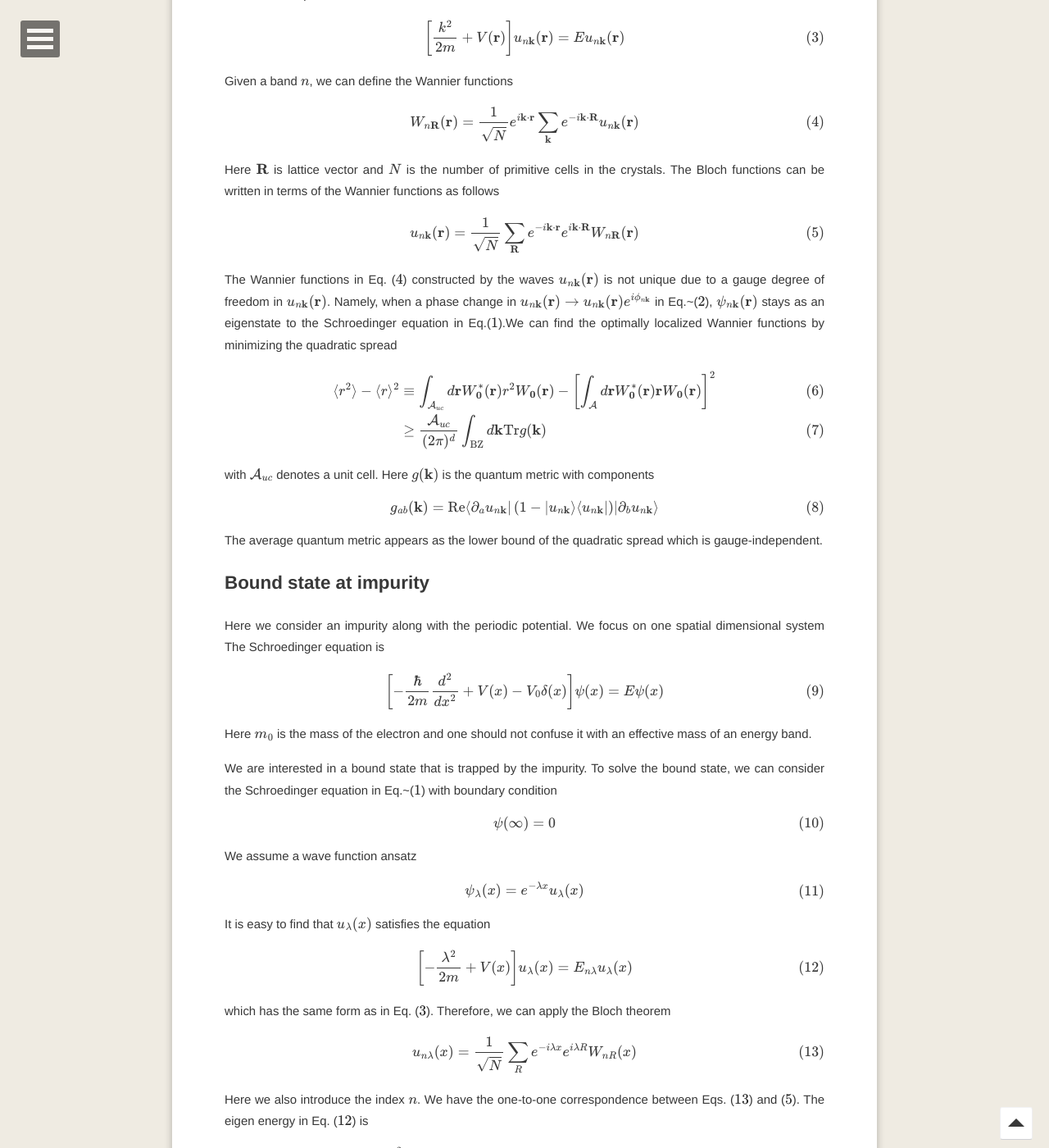
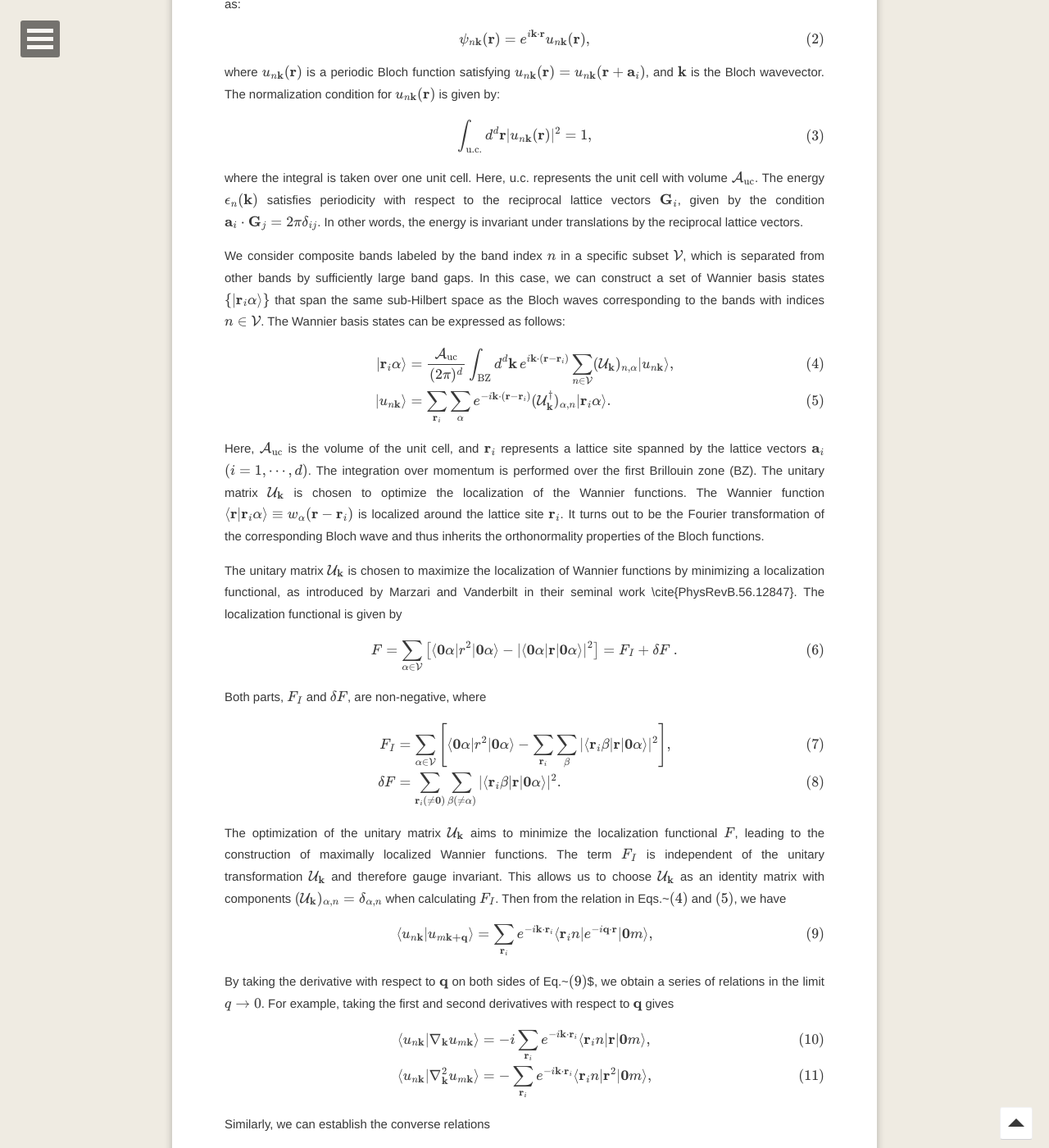
Before and after one commit to shuaichenphysics/shuaichenphysics.github.io, a Jekyll site: the page built from _posts/2023-10-20-bound state in a periodic potential.md, in a window 1280 px wide and 1400 px high, scrolled down 731 px. Shown: the whole window at 82% size. Built offline with Jekyll 4.4.1, drawn with Linux system fonts in a browser that asks for light colours; formulas are drawn with MathJax 3; comment, search, counter and statistics services are not loaded; some of the changed text lies outside the part shown.

Commit message:
Update 2023-10-20-bound state in a periodic potential.md

```diff
--- a/_posts/2023-10-20-bound state in a periodic potential.md
+++ b/_posts/2023-10-20-bound state in a periodic potential.md
@@ -1,219 +1,164 @@
 ---
 layout: post
-title: "Bound state and Bloch wave, Wannier function"
-date: 2023-10-20
-excerpt: "How can the Wannier wave influence a bound state "
-tags: [Wannier function, Schroedinger equation]
+title: "Wanner waves, tight-binding model and quantum geometry"
+date: 2023-11-13
+excerpt: "Construct tight-binding model with a periodic potential"
+tags: [Quantum geoemtry, Bloch theorem]
 comments: true
 ---
 
-# Bound states under a periodic potential
+* toc
+{:toc}
 
-## Schroedinger equation and Bloch waves
+# Wanner waves, tight-binding model, and quantum geometry
 
-We first recall the Schroedinger equation with a periodic potential
+We begin with the single-particle Schroedinger equation in $$d$$ spatial dimensions
 
 $$
-\left[-\frac{\nabla^{2}}{2m}+V(\mathbf{r})\right]\psi(\mathbf{r})=E\psi(\mathbf{r})\label{eq:bloch}
+H\vert\psi\rangle=\left[-\frac{(\hbar\nabla)^{2}}{2m}+V(\mathbf{r})\right]\vert\psi\rangle, \label{eq:Hcont}
 $$
 
-Here $$V(\mathbf{r})$$ is a periodic potential $$V(\mathbf{r})=V(\mathbf{r}+\mathbf{a})$$.
-The system obeys the translation symmetry and the Bloch theorem
-tells that a general solution has the form as
+where $$V(\mathbf{r}+\mathbf{a}_{i})=V(\mathbf{r})$$ represents a periodic potential, and $$\mathbf{a}_{i}$$ ($$i=1,\cdots,d$$) defines a lattice system.
+According to the Bloch theorem, the solutions, known as Bloch waves, for an energy band $$n$$ can be expressed as:
 
 $$
-\psi_{n\mathbf{k}}(\mathbf{r})=e^{i\mathbf{k}\cdot\mathbf{r}}u_{n\mathbf{k}}(\mathbf{r})\label{eq:solution}
+\psi_{n\mathbf{k}}(\mathbf{r})=e^{i\mathbf{k}\cdot\mathbf{r}}u_{n\mathbf{k}}(\mathbf{r}),
 $$
 
-where $$u_{n\mathbf{k}}(\mathbf{r})$$ is also periodic with $$u_{n\mathbf{k}}(\mathbf{r})=u_{n\mathbf{k}}(\mathbf{r}+\mathbf{a})$$
-and $$n$$ is the band index. The wave function $$u_{n\mathbf{k}}(\mathbf{r})$$
-satisfies the equation
+where $$u_{n\mathbf{k}}(\mathbf{r})$$ is a periodic Bloch function satisfying $$u_{n\mathbf{k}}(\mathbf{r})=u_{n\mathbf{k}}(\mathbf{r}+\mathbf{a}_{i})$$, and $$\mathbf{k}$$ is the Bloch wavevector. The normalization condition for $$u_{n\mathbf{k}}(\mathbf{r})$$ is given by:
 
 $$
-\left[\frac{k^{2}}{2m}+V(\mathbf{r})\right]u_{n\mathbf{k}}(\mathbf{r})=Eu_{n\mathbf{k}}(\mathbf{r})\label{eq:uk}
+\int_{\text{u.c.}}d^{d}\mathbf{r} \vert u_{n\mathbf{k}}(\mathbf{r})\vert^{2}=1,
 $$
 
-Given a band $$n$$, we can define the Wannier functions
+where the integral is taken over one unit cell.
+Here, u.c. represents the unit cell with volume $$\mathcal{A}_\mathrm{uc}$$. The energy $$\epsilon_n(\mathbf{k})$$ satisfies periodicity with respect to the reciprocal lattice vectors $$\mathbf{G}_i$$, given by the condition $$\mathbf{a}_i \cdot \mathbf{G}_j = 2\pi \delta_{ij}$$. In other words, the energy is invariant under translations by the reciprocal lattice vectors.
 
-$$
-W_{n\mathbf{R}}(\mathbf{r})=\frac{1}{\sqrt{N}}e^{i\mathbf{k}\cdot\mathbf{r}}\sum_{\mathbf{k}}e^{-i\mathbf{k}\cdot\mathbf{R}}u_{n\mathbf{k}}(\mathbf{r})\label{eq:Wannier}
-$$
-
-Here $$\mathbf{R}$$ is lattice vector and $$N$$ is the number of primitive
-cells in the crystals. The Bloch functions can be written in terms
-of the Wannier functions as follows
-
-$$
-u_{n\mathbf{k}}(\mathbf{r})=\frac{1}{\sqrt{N}}\sum_{\mathbf{R}}e^{-i\mathbf{k}\cdot\mathbf{r}}e^{i\mathbf{k}\cdot\mathbf{R}}W_{n\mathbf{R}}(\mathbf{r})\label{eq:unk}
-$$
-
-The Wannier functions in Eq. (\ref{eq:Wannier}) constructed by the
-waves $$u_{n\mathbf{k}}(\mathbf{r})$$ is not unique due to a gauge
-degree of freedom in $$u_{n\mathbf{k}}(\mathbf{r})$$. Namely, when
-a phase change in $$u_{n\mathbf{k}}(\mathbf{r})\rightarrow u_{n\mathbf{k}}(\mathbf{r})e^{i\phi_{n\mathbf{k}}}$$
-in Eq.~(\ref{eq:solution}), $$\psi_{n\mathbf{k}}(\mathbf{r})$$ stays
-as an eigenstate to the Schroedinger equation in Eq.(\ref{eq:bloch}).We
-can find the optimally localized Wannier functions by minimizing the
-quadratic spread
+We consider composite bands labeled by the band index $$n$$ in a specific subset $$\mathcal{V}$$, which is separated from other bands by sufficiently large band gaps. In this case, we can construct a set of Wannier basis states $$\{\vert\mathbf{r}_i\alpha\rangle\}$$ that span the same sub-Hilbert space as the Bloch waves corresponding to the bands with indices $$n\in\mathcal{V}$$.
+The Wannier basis states can be expressed as follows:
 
 $$
 \begin{align}
-\langle r^{2}\rangle-\langle r\rangle^{2} & \equiv\int_{\mathcal{A}_{uc}}d\mathbf{r}W_{\mathbf{0}}^{*}(\mathbf{r})r^{2}W_{\mathbf{0}}(\mathbf{r})-\left[\int_{\mathcal{A}}d\mathbf{r}W_{\mathbf{0}}^{*}(\mathbf{r})\mathbf{r}W_{\mathbf{0}}(\mathbf{r})\right]^{2}\\
- & \geq\frac{\mathcal{A}_{uc}}{(2\pi)^{d}}\int_{\mathrm{BZ}}d\mathbf{k}\mathrm{Tr}g(\mathbf{k})
+\vert\mathbf{r}_i\alpha\rangle &= \frac{\mathcal{A}_\mathrm{uc}}{(2\pi)^d}\int_\mathrm{BZ} d^d\mathbf{k}\, e^{i\mathbf{k}\cdot(\mathbf{r}-\mathbf{r}_i)} \sum_{n\in\mathcal{V}} (\mathcal{U}_\mathbf{k})_{n,\alpha} \vert u_{n\mathbf{k}}\rangle, \label{eq:wannier_Bloch1} \\
+\vert u_{n\mathbf{k}}\rangle &= \sum_{\mathbf{r}_i}\sum_\alpha e^{-i\mathbf{k}\cdot(\mathbf{r}-\mathbf{r}_i)} (\mathcal{U}_\mathbf{k}^\dagger)_{\alpha,n} \vert\mathbf{r}_i\alpha\rangle. \label{eq:wannier_Bloch2}
 \end{align}
 $$
 
-with $$\mathcal{A}_{uc}$$ denotes a unit cell. Here $$g(\mathbf{k})$$
-is the quantum metric with components
+Here, $$\mathcal{A}_\mathrm{uc}$$ is the volume of the unit cell, and $$\mathbf{r}_i$$ represents a lattice site spanned by the lattice vectors $$\mathbf{a}_i$$ $$(i=1,\cdots,d)$$. The integration over momentum is performed over the first Brillouin zone (BZ). The unitary matrix $$\mathcal{U}_\mathbf{k}$$ is chosen to optimize the localization of the Wannier functions.
+The Wannier function $$\langle\mathbf{r}\vert\mathbf{r}_i\alpha\rangle \equiv w_\alpha(\mathbf{r}-\mathbf{r}_i)$$ is localized around the lattice site $$\mathbf{r}_i$$. It turns out to be the Fourier transformation of the corresponding Bloch wave and thus inherits the orthonormality properties of the Bloch functions.
 
-$$
-g_{ab}(\mathbf{k})=\mathrm{Re}\langle\partial_{a}u_{n\mathbf{k}}\vert\left(1-\vert u_{n\mathbf{k}}\rangle\langle u_{n\mathbf{k}}\vert\right)\vert\partial_{b}u_{n\mathbf{k}}\rangle
-$$
 
-The average quantum metric appears as the lower bound of the quadratic
-spread which is gauge-independent.
-
-## Bound state at impurity
-
-Here we consider an impurity along with the periodic potential. We
-focus on one spatial dimensional system The Schroedinger equation
-is
-
-$$
-\left[-\frac{\hbar}{2m}\frac{d^{2}}{dx^{2}}+V(x)-V_{0}\delta(x)\right]\psi(x)=E\psi(x)
-$$
-
-Here $$m_{0}$$ is the mass of the electron and one should not confuse it
-with an effective mass of an energy band.
-
-We are interested in a bound state that is trapped by the impurity.
-To solve the bound state, we can consider the Schroedinger equation
-in Eq.~(\ref{eq:bloch}) with boundary condition
-
-$$
-\psi(\infty)=0
-$$
-
-We assume a wave function ansatz
-
-$$
-\psi_{\lambda}(x)=e^{-\lambda x}u_{\lambda}(x)
-$$
-
-It is easy to find that $$u_{\lambda}(x)$$ satisfies the equation
-
-$$
-\left[-\frac{\lambda^{2}}{2m}+V(x)\right]u_{\lambda}(x)=E_{n\lambda}u_{\lambda}(x)\label{eq:enl}
-$$
-
-which has the same form as in Eq. (\ref{eq:uk}). Therefore, we can
-apply the Bloch theorem
-
-$$
-u_{n\lambda}(x)=\frac{1}{\sqrt{N}}\sum_{R}e^{-i\lambda x}e^{i\lambda R}W_{nR}(x)\label{eq:u_l}
-$$
-
-Here we also introduce the index $$n$$. We have the one-to-one
-correspondence between Eqs. (\ref{eq:u_l}) and (\ref{eq:unk}). The
-eigen energy in Eq. (\ref{eq:enl}) is
+The unitary matrix $$\mathcal{U}_{\mathbf{k}}$$ is chosen to maximize the localization of Wannier functions by minimizing a localization functional, as introduced by Marzari and Vanderbilt in their seminal work \cite{PhysRevB.56.12847}. The localization functional is given by
 
 $$
 \begin{align}
-E_{n\lambda} & =-\frac{\lambda^{2}}{2m}+\sum_{\delta}e^{-i\lambda\delta}t(\delta)\nonumber \\
- & =-\frac{\lambda^{2}}{2m}+t(0)+2\mathrm{Re}\left[e^{-i\lambda a}t(a)\right]+2\mathrm{Re}\left[e^{-i2\lambda a}t(2a)\right]+\cdots
+F & =\sum_{\alpha\in\mathcal{V}}\left[\langle\mathbf{0}\alpha\vert r^{2}\vert\mathbf{0}\alpha\rangle-\vert\langle\mathbf{0}\alpha\vert\mathbf{r}\vert\mathbf{0}\alpha\rangle\vert^{2}\right]  =F_{I}+\delta F~.
 \end{align}
 $$
 
-with $$\delta=0,\pm a,\pm2a,\cdots$$ and
-
-$$
-t(\delta)=\int_{0}^{a}dxW_{R}(x)V(x)W_{R+\delta}^{*}(x)
-$$
-
-If the profile of $$W_{R}(x)$$ exponentially decays, the hopping integral
-$$t(\delta)$$ decays exponentially as $$\delta$$ increases. Noting that
-$$E_{n\lambda=0}>E_{n\lambda>0}$$, we can conclude that the bound states
-have the energy lower than $$\sum_{\delta}e^{-i\lambda\delta}t(\delta)$$
-while a scattering scattering state is larger than $$\sum_{\delta}e^{-i\lambda\delta}t(\delta)$$
-given a band $$n$$.
-
-For the impurity problem, we can construct the wave function
+Both parts, $$F_I$$ and $$\delta F$$, are non-negative, where
 
 $$
 \begin{align}
-\psi_{n\lambda}(x)= & \begin{cases}
-\frac{1}{\sqrt{N}}e^{-\lambda x}u_{n\lambda}(x) & x\geq0\\
-\frac{1}{\sqrt{N}}Ae^{-\lambda\vert x\vert}u_{n\lambda}(x) & x<0
-\end{cases}
+F_{I} & =\sum_{\alpha\in\mathcal{V}}\left[\langle\mathbf{0}\alpha\vert r^{2}\vert\mathbf{0}\alpha\rangle-\sum_{\mathbf{r}_{i}}\sum_{\beta}\vert\langle\mathbf{r}_{i}\beta\vert\mathbf{r}\vert\mathbf{0}\alpha\rangle\vert^{2}\right],\\
+\delta F & =\sum_{\mathbf{r}_{i}(\neq\mathbf{0})}\sum_{\beta(\neq\alpha)}\vert\langle\mathbf{r}_{i}\beta\vert\mathbf{r}\vert\mathbf{0}\alpha\rangle\vert^{2}.
 \end{align}
 $$
 
-At the $$x=0$$, we have the condition
+The optimization of the unitary matrix $$\mathcal{U}_{\mathbf{k}}$$ aims to minimize the localization functional $$ F $$, leading to the construction of maximally localized Wannier functions.
+The term $$F_I$$ is independent of the unitary transformation $$\mathcal{U}_{\mathbf{k}}$$ and therefore gauge invariant. This allows us to choose $$\mathcal{U}_{\mathbf{k}}$$ as an identity matrix with components $$(\mathcal{U}_{\mathbf{k}})_{\alpha,n}=\delta_{\alpha,n}$$ when calculating $$F_I$$.
+Then from the relation in Eqs.~$$(\ref{eq:wannier_Bloch1})$$ and $$(\ref{eq:wannier_Bloch2})$$, we have
 
 $$
 \begin{align}
-\psi_{n}(0^{+}) & =\psi_{n}(0^{-})\\
--\frac{1}{2m}\left[\psi^{\prime}(0^{+})-\psi^{\prime}(0^{-})\right] & =V_{0}\psi(0)
+\langle u_{n\mathbf{k}}\vert u_{m\mathbf{k+q}}\rangle & =\sum_{\mathbf{r}_{i}}e^{-i\mathbf{k}\cdot\mathbf{r}_{i}}\langle\mathbf{r}_{i}n\vert e^{-i\mathbf{q}\cdot\mathbf{r}}\vert\mathbf{0}m\rangle ,\label{eq:uuq}
 \end{align}
 $$
 
-which gives rise to
+By taking the derivative with respect to $$\mathbf{q}$$ on both sides of Eq.~$$(\ref{eq:uuq})$$$, we obtain a series of relations in the limit $$q\rightarrow 0$$. For example, taking the first and second derivatives with respect to $$\mathbf{q}$$ gives
 
 $$
 \begin{align}
-\lambda & =mV_{0}\\
-A & =1
+\langle u_{n\mathbf{k}}\vert\nabla_{\mathbf{k}}u_{m\mathbf{k}}\rangle & =-i\sum_{\mathbf{r}_{i}}e^{-i\mathbf{k}\cdot\mathbf{r}_{i}}\langle\mathbf{r}_{i}n\vert\mathbf{r}\vert\mathbf{0}m\rangle ,\\
+\langle u_{n\mathbf{k}}\vert\nabla_{\mathbf{k}}^{2}u_{m\mathbf{k}}\rangle & =-\sum_{\mathbf{r}_{i}}e^{-i\mathbf{k}\cdot\mathbf{r}_{i}}\langle\mathbf{r}_{i}n\vert\mathbf{r}^{2}\vert\mathbf{0}m\rangle,
 \end{align}
 $$
 
-Therefore we have solution
+Similarly, we can establish the converse relations
 
 $$
 \begin{align}
-\psi_{n\lambda}(x) & =\frac{1}{\sqrt{N}}e^{-\lambda\vert x\vert}u_{n\lambda}(x)\\
- & =\frac{1}{\sqrt{N}}e^{-\lambda\vert x\vert}e^{-i\lambda\cdot x}\sum_{R}e^{i\lambda R}W_{R}(x)\label{eq:psi_n}
+\langle\mathbf{r}_{i}n\vert\mathbf{r}\vert\mathbf{0}m\rangle & =i\frac{\mathcal{A}_{\mathrm{uc}}}{(2\pi)^{d}}\int_\mathrm{BZ} d^{d}\mathbf{k}e^{i\mathbf{k}\cdot\mathbf{r}_{i}}\langle u_{n\mathbf{k}}\vert\nabla_{\mathbf{k}}u_{m\mathbf{k}}\rangle ,\\
+\langle\mathbf{r}_{i}n\vert\mathbf{r}^{2}\vert\mathbf{0}m\rangle & =\frac{\mathcal{A}_{\mathrm{uc}}}{(2\pi)^{d}}\int_\mathrm{BZ} d^{d}\mathbf{k}e^{i\mathbf{k}\cdot\mathbf{r}_{i}}\langle\nabla_{\mathbf{k}}u_{n\mathbf{k}}\vert\nabla_{\mathbf{k}}u_{m\mathbf{k}}\rangle.
 \end{align}
 $$
 
-where $$N$$ is the normalization factor and the factor $$e^{-i\lambda\cdot x}$$
-is to ensure the orthogonality of the wave functions $$\psi_{n\lambda}(x)$$
-of bound states.
-
-The question arises: what Wannier basis should we choose? In fact,
-we can take the form in Eq. (\ref{eq:psi_n}) as a wave function ansatz
-given a parameter $$\lambda$$. The choice on the Wannier functions
-should minimize the energy of the bound state, or the energy $$E_{n0}=\sum_{\delta}e^{-i\lambda\delta}t(\delta)=\sum_{\delta}e^{-i\lambda\delta}\int_{0}^{a}dxW_{R}(x)V(x)W_{R+\delta}^{*}(x)$$.
-We can expect that the more localized the Wanner functions are, the
-lower energy the ansatz state possesses. As we mention above, the optimal localized
-Wannier function is related to the quantum metric which is gauge independent.
-
-Furthermore, due the to localized property of Wannier function, the
-leading contribution to the $$\psi_{n\lambda}(x)$$ in Eq. (\ref{eq:psi_n})
-is
-
-$$
-\psi_{n\lambda}(x)=\frac{1}{\sqrt{N}}e^{-\lambda\vert x\vert}e^{-i\lambda\cdot x}W_{0}(x)
-$$
-
-with $$\lambda=mV_{0}$$.We can consider a process in which we can adiabatically
-weaken the impurity strength $$V_{0}=0$$, the bound state will exclusively
-be controlled by the Wannier function. It is consistent with the property
-of Wannier functions which can be taken as the bound states that depends
-on the local profile of the periodic potential.
-
-We emphasize that $$m$$ here is the bare mass of the electron. An effective
-mass of the band $$n$$ can be extracted as
+Therefore, we can simplify $$ F_{I} $$ as
 
 $$
 \begin{align}
-\frac{1}{m_{eff}} & =\frac{d^{2}}{dk^{2}}E_{nk}\vert_{k\rightarrow0}=\frac{1}{m}-\delta^{2}\sum_{\delta}t(\delta)
+F_{I} & =\sum_{\alpha\in\mathcal{V}}\left[\langle\mathbf{0}\alpha\vert r^{2}\vert\mathbf{0}\alpha\rangle-\sum_{\mathbf{r}_{i}}\sum_{\beta}\vert\langle\mathbf{r}_{i}\beta\vert\mathbf{r}\vert\mathbf{0}\alpha\rangle\vert^{2}\right]\\
+ & =\frac{\mathcal{A}_{\mathrm{uc}}}{(2\pi)^{d}}\int_\mathrm{BZ}d^{d}\mathbf{k}\sum_{n\in\mathcal{V}}\mathrm{Re}\langle\nabla_{\mathbf{k}}u_{n\mathbf{k}}\vert(\mathbb{I}_{\mathcal{V}}-\vert u_{n\mathbf{k}}\rangle\langle u_{n\mathbf{k}}\vert)\vert\nabla_{\mathbf{k}}u_{n\mathbf{k}}\rangle~,
 \end{align}
 $$
 
-We can consider the leading orders and for a flat band, we have the
-constraint
+where $$\mathbb{I}_{\mathcal{V}}$$ is the identity operator in the sub-Hilbert space spanned by bands carrying indices in $$\mathcal{V}$$. This expression clearly shows that $$F_{I}$$ is expressed in terms of the quantum metric.
+Since $$\delta F\geq 0$$, we have the inequality relation,
 
 $$
-\frac{1}{m_{eff}}=\frac{1}{m}-a^{2}\left[t(a)+t(-a)\right]=0
+F\geq F_{I}~.
 $$
-which can be met by tuning the hopping integral $$t(\delta)$$.
+
+Hence, we can conclude that the quantum metric characterizes an obstruction to finding a complete set of exponentially localized Wannier functions.
+When $$F_{I}$$ is finite, it indicates that more bands need to be included in the composite bands in order to construct a complete set of exponentially localized Wannier functions.
+
+
+Another perspective on the quantum metric arises from considering a multiband tight-binding model. Assuming we have already obtained a complete set of exponentially localized Wannier functions constructed from composite bands,
+we can approximate the continuum Hamiltonian in Eq.~$$(\ref{eq:Hcont})$$ with a tight-binding model. In the language of second quantization, the continuum model in Eq.~$$(\ref{eq:Hcont})$$ can be expressed as
+
+$$
+H=\int d^{d}\mathbf{r}\psi^{\dagger}(\mathbf{r})\left[-\frac{(\hbar\nabla)^{2}}{2m}+V(\mathbf{r})\right]\psi(\mathbf{r})~. \label{eq:2ndH}
+$$
+
+We then expand the field operator $$\psi(\mathbf{r})$$ in the basis
+of Wannier functions
+
+$$
+\psi(\mathbf{r})=\sum_{\mathbf{r}_{i}}\sum_{\alpha\in\mathcal{V}}w_{\alpha}(\mathbf{r}-\mathbf{r}_{i})a_{i\alpha}+\sum_{\mathbf{r}_{i}}\sum_{\beta\in\mathcal{V}^{\perp}}w_{\beta}^{\perp}(\mathbf{r}-\mathbf{r}_{i})b_{i\beta}~,
+$$
+
+where $$w_{\beta}^{\perp}(\mathbf{r}-\mathbf{r}_{i})$$ denotes Wannier
+functions associated with the complementary band set $$\mathcal{V}^{\perp}$$.
+By substituting the expansion into the Hamiltonian in Eq.~$$(\ref{eq:2ndH})$$$, we can derive a tight-binding model defined on the lattice $$\{\mathbf{r}_{i}\}$$
+
+$$
+\begin{align}
+H & =\sum_{\alpha\beta\in\mathcal{V}}\sum_{\mathbf{r}_{i},\mathbf{r}_{j}}\langle\mathbf{r}_{i}\alpha\vert H\vert\mathbf{r}_{j}\beta\rangle a_{i\alpha}^{\dagger}a_{j\beta}^{}+\sum_{\alpha^{\prime},\beta^{\prime}\in\mathcal{V}^{\perp}}\sum_{\mathbf{r}_{i},\mathbf{r}_{j}}\langle\mathbf{r}_{i}\alpha^{\prime}\vert H\vert\mathbf{r}_{j}\beta^{\prime}\rangle b_{i\alpha^{\prime}}^{\dagger}b_{j\beta^{\prime}}^{}\nonumber \\
+ & =\sum_{\alpha\beta\in\mathcal{V}}\sum_{\mathbf{r}_{i},\mathbf{r}_{j}}t_{ij,\alpha\beta}a_{i\alpha}^{\dagger}a_{j\beta}^{}+\sum_{\alpha^{\prime},\beta^{\prime}\in\mathcal{V}^{\perp}}\sum_{\mathbf{r}_{i},\mathbf{r}_{j}}t_{ij\alpha^{\prime}\beta^{\prime}}^{\perp}b_{i\alpha^{\prime}}^{\dagger}b_{j\beta^{\prime}}^{}~, \label{eq:tbhfull}
+\end{align}
+$$
+
+where no mixing term between indices from $$\mathcal{V}$$ and $$\mathcal{V}^{\perp}$$.
+Up to this point, all the derivations have been rigorous, and the expression in Eq.~$$(\ref{eq:tbhfull})$$$ includes all bands. However, since our interest lies solely in the bands belonging to $$\mathcal{V}$$, we can utilize a complete set of exponentially localized Wannier functions to approximate the Hamiltonian in Eq.~$$(\ref{eq:Hcont})$$ with a multi-band tight-binding model $$H_{\mathrm{tb}}$$ by disregarding the $$t^\perp$$ terms
+
+$$
+\begin{align}
+H_{\mathrm{tb}} & =\sum_{\alpha\beta\in\mathcal{V}}\sum_{\mathbf{r}_{i},\mathbf{r}_{j}}t_{ij,\alpha\beta}a_{i\alpha}^{\dagger}a_{j\beta}^{{}} =\sum_{\alpha\beta\in\mathcal{V}}\sum_{\mathbf{k}}h_{\alpha\beta}(\mathbf{k})a_{\mathbf{k}\alpha}^{\dagger}a_{\mathbf{k}\beta}^{{}},
+\label{eq:tb}
+\end{align}
+$$
+
+where $$t_{ij,\alpha\beta}$$ exponentially decays with the distance $$\vert\mathbf{r}_{i}-\mathbf{r}_{j}\vert$$. In Eq.~$$(\ref{eq:tb})$$, we have further introduced the Fourier transformation $$a_{\mathbf{k}\alpha}^{\dagger}=\frac{1}{\sqrt{N}}\sum_{\mathbf{r}_{i}}a_{i\alpha}^{\dagger}e^{i\mathbf{k}\cdot\mathbf{r}_{i}}$$, where $$N$$ represents the total number of lattice sites.
+In our specific setup, where there is a significant gap between the targeted band and the others, we can project onto the targeted band using the following expressions
+
+$$
+a_{i\alpha}\rightarrow\frac{1}{\sqrt{N}}\sum_{\mathbf{k}}e^{i\mathbf{k}\cdot\mathbf{r}_{i}}g_{\mathbf{k}}^{*}(\alpha)c_{\mathbf{k}}~,
+$$
+
+or
+
+$$
+\psi({\mathbf r})\rightarrow\frac{1}{\sqrt{N}}\sum_{\mathbf{k}}e^{i\mathbf{k}\cdot\mathbf{r}_{i}}g_{\mathbf{k}}^{*}(\alpha)c_{\mathbf{k}}~,
+$$
+
+where $$g_{\mathbf{k}}$$ represents an eigenvector of $$h_{\alpha\beta}(\mathbf{k})$$, and $$c_{\mathbf{k}}$$ annihilates an electron in the targeted band. It is important to note that the index $$\alpha$$ appearing in both $$a_{i\alpha}$$ and $$g_{\mathbf{k}}(\alpha)$$ arises from the realization of a multiband tight-binding model, which accounts for the nontrivial quantum metric or Wannier obstruction. This can be inferred from the quantum metric associated with $$g_{\mathbf{k}}$$.
```
